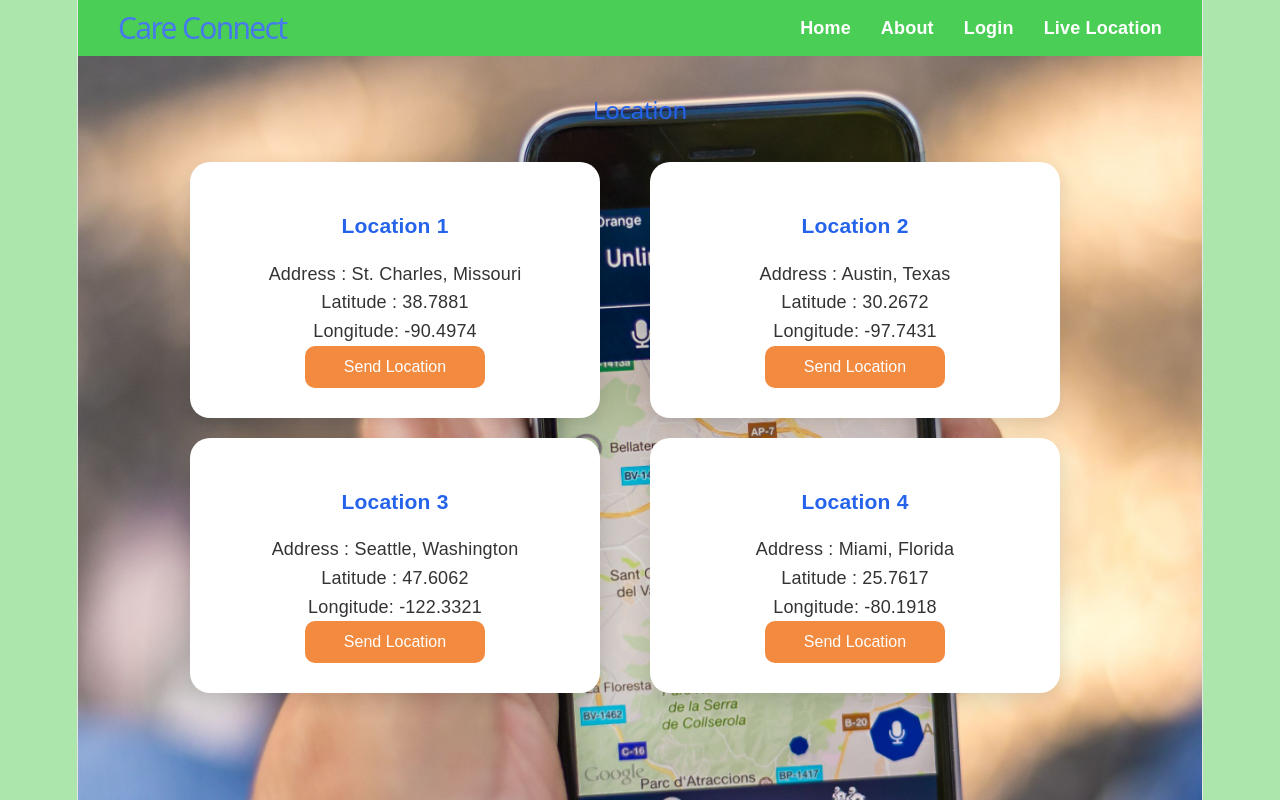
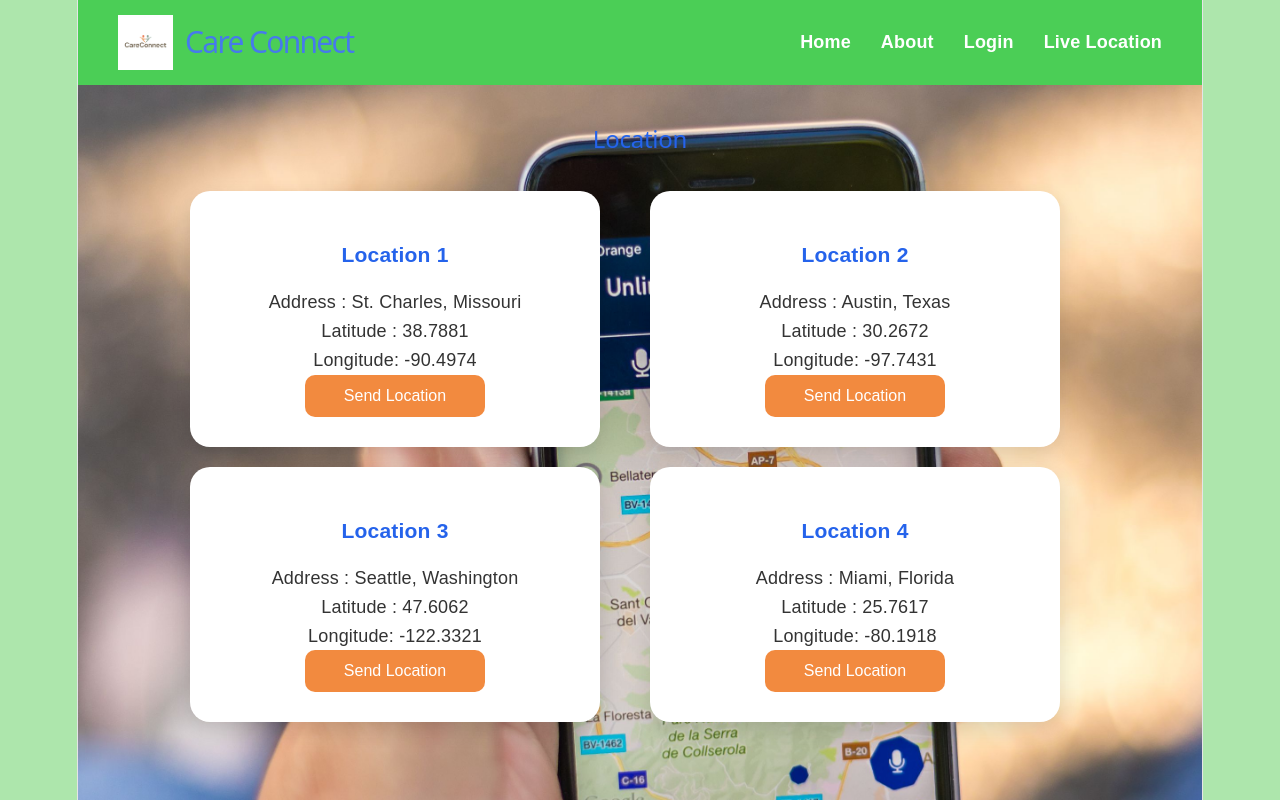
Before and after one commit to Munnisha-code/Final-Project-Unit1-CareConnect, a React (Vite) app: page /live-location in a window 1280 px wide. Shown: the top 800 px of the page. Built offline with nearby package versions, Linux system fonts and the light colour scheme.

Commit message:
Added CareConnect logo and updated header design.

```diff
--- a/src/App.css
+++ b/src/App.css
@@ -36,6 +36,24 @@ header {
     align-items: center;
     padding: 15px 40px;
     background-color: #4bce56;
+    box-shadow: 0 4px 10px rgba(0,0,0,0,0.1);
+}
+
+.brand-section{
+
+    display: flex;
+    align-items: center;
+    gap: 12px;
+
+}
+
+.logo{
+
+    width: 55px;
+    height: 55px;
+
+    object-fit: contain;
+
 }
 
 header h1 {
--- a/src/components/Header.jsx
+++ b/src/components/Header.jsx
@@ -1,5 +1,7 @@
 
 import Navbar from "./Navbar";
+
+import logo from "../assets/images/CareConnect Logo.png";
 
 
 
@@ -16,8 +18,13 @@ function Header(){
 
         <header>
 
+            <div className= 'brand-section'>
 
-            <h1> Care Connect</h1>
+               <img src={logo} alt= 'CareConnect logo' className='logo' />
+
+               <h1> Care Connect</h1>
+
+            </div>
 
             <Navbar links={navLinks}/>
 
```
